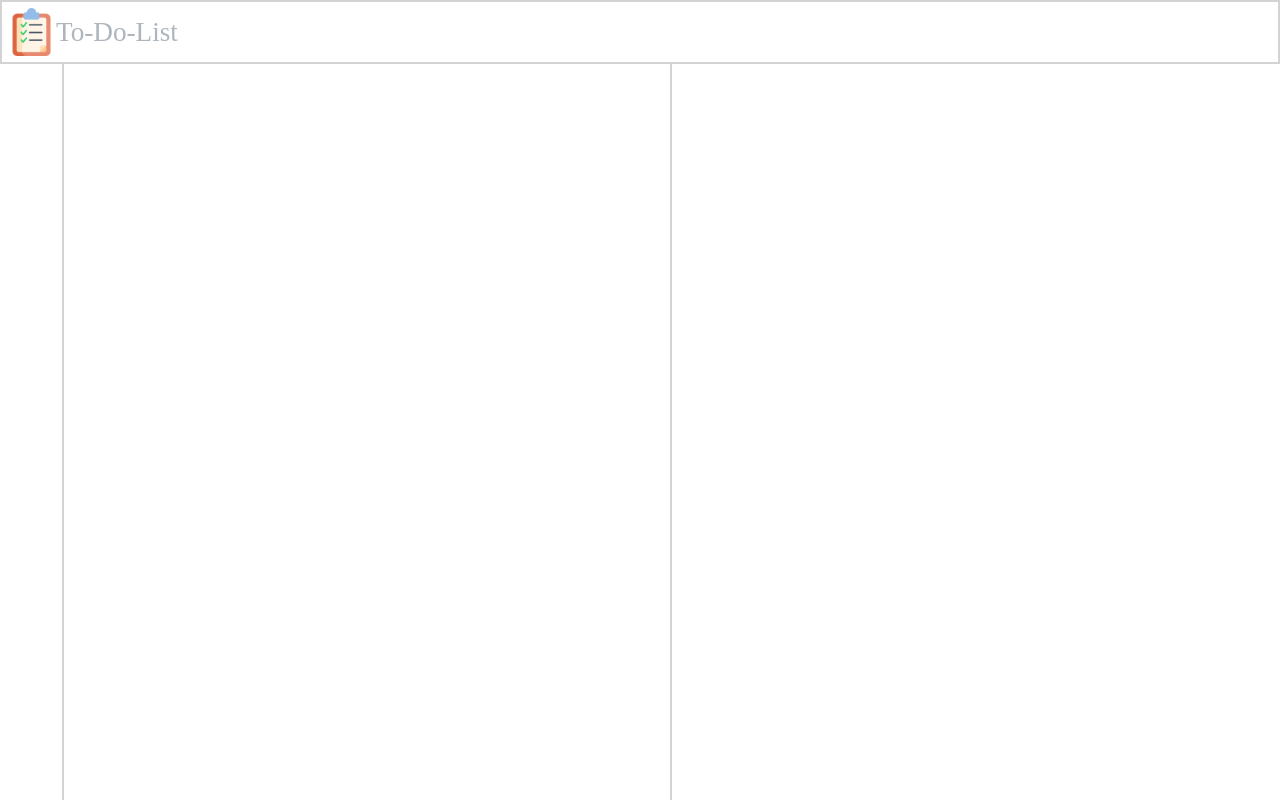
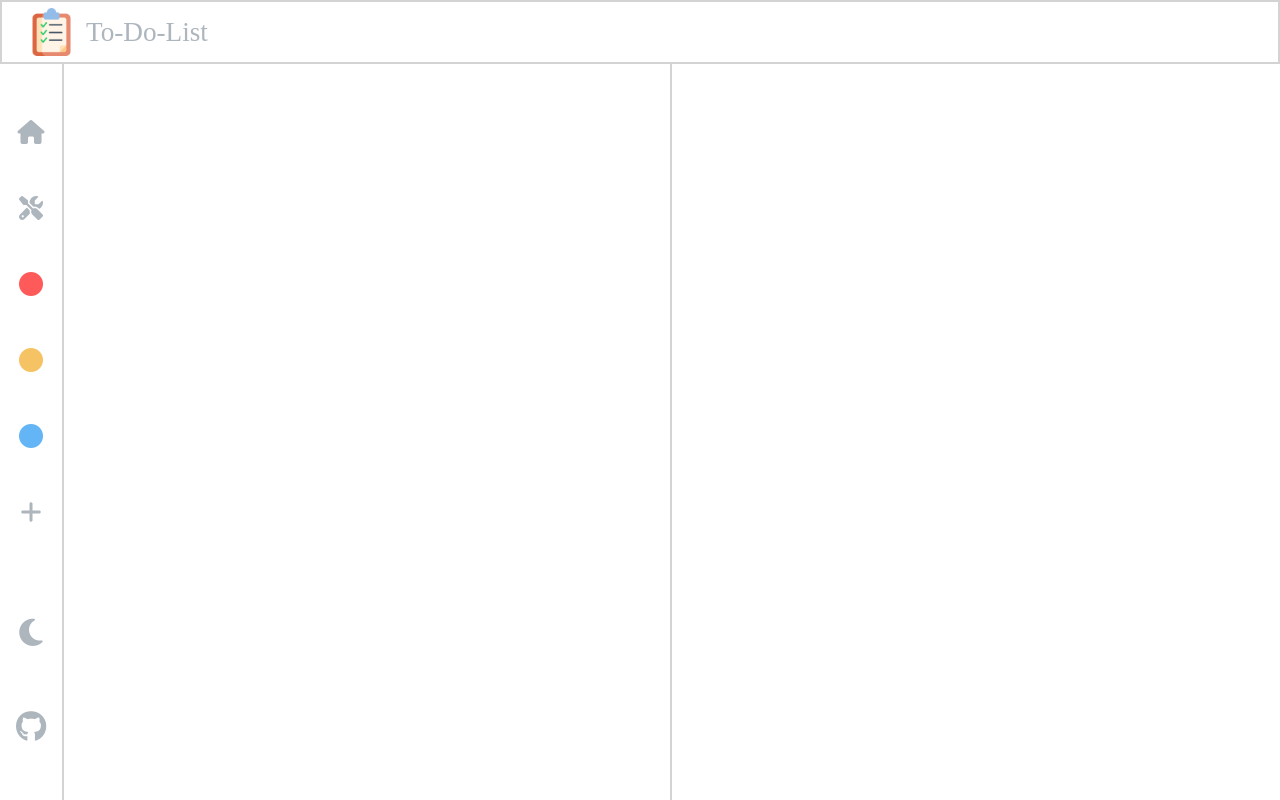
Before and after one commit to AdnaneTaleb10/To-Do-List, a website built with webpack: page src/index.html in a window 1280 px wide. Built offline with nearby package versions, Linux system fonts and the light colour scheme.

Commit message:
Add icons to aside/nav

```diff
--- a/src/css/style.css
+++ b/src/css/style.css
@@ -46,8 +46,12 @@ select {
   --argentinian-blue: #64b5f6ff;
   --dodger-blue: #2196f3ff;
 
-    --gray: #D3D3D3;
-    --border: 2px solid #D3D3D3;
+  --gray: #d3d3d3;
+  --border: 2px solid #d3d3d3;
+
+  --red: #ff5a5a;
+  --yellow: #f6c364;
+  --argentinian-blue: #64b5f6ff;
 }
 
 main {
@@ -63,12 +67,24 @@ header {
   border: var(--border);
   display: flex;
   align-items: center;
+  padding: 0 20px;
+}
+
+#logo{
+    display: flex;
+    gap: 10px;
 }
 
 aside {
   border-right: var(--border);
   grid-column: 1 / 2;
   grid-row: 2 / -1;
+  display: flex;
+  flex-direction: column;
+  justify-content: space-between;
+  align-items: center;
+  padding: 2em 0;
+  font-size: 1.5rem;
 }
 
 #left {
@@ -82,12 +98,55 @@ aside {
   grid-row: 2 / -1;
 }
 
-#logo{
+#logo {
   margin-left: 5px;
   display: flex;
   justify-content: center;
   align-items: center;
-
   font-size: 1.7rem;
   color: var(--gray);
 }
+
+#nav-top {
+  display: flex;
+  flex-direction: column;
+  justify-content: center;
+  align-items: center;
+  gap: 1.5em;
+  color: var(--french-gray);
+}
+
+#nav-bottom {
+  display: flex;
+  flex-direction: column;
+  justify-content: center;
+  align-items: center;
+  gap: 1.5em;
+  font-size: 1.3em;
+  color: var(--french-gray);
+}
+
+#nav-bottom > a {
+  color: var(--french-gray);
+}
+
+aside i {
+  padding: 8px;
+}
+
+.red {
+  color: var(--red);
+}
+
+.yellow {
+  color: var(--yellow);
+}
+
+.blue {
+  color: var(--argentinian-blue);
+}
+
+aside i:hover {
+  cursor: pointer;
+  background-color: rgb(235, 235, 235);
+}
--- a/src/index.html
+++ b/src/index.html
@@ -3,6 +3,7 @@
 <head>
     <meta charset="UTF-8">
     <meta name="viewport" content="width=device-width, initial-scale=1.0">
+    <script src="https://kit.fontawesome.com/5e7b46bf3f.js" crossorigin="anonymous"></script>
     <title>To Do List</title>
 </head>
 <body>
@@ -12,7 +13,21 @@
             <div id="logo"></div>
         </header>
 
-        <aside></aside>
+        <aside>
+            <div id="nav-top">
+                <i class="fa-solid fa-house"></i>
+                <i class="fa-solid fa-screwdriver-wrench"></i>
+                <i class="fa-solid fa-circle red"></i>
+                <i class="fa-solid fa-circle yellow"></i>
+                <i class="fa-solid fa-circle blue"></i>
+                <i class="fa-solid fa-plus"></i>
+            </div>
+
+            <div id="nav-bottom">
+                <i class="fa-solid fa-moon"></i>
+                <a href="https://github.com/AdnaneTaleb10"><i class="fa-brands fa-github"></i></a>
+            </div>
+        </aside>
 
         <div id="left"></div>
 
```
Lines whose indentation alone changed are shown as unchanged.
